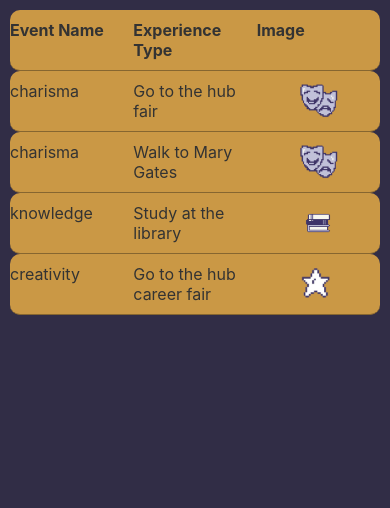
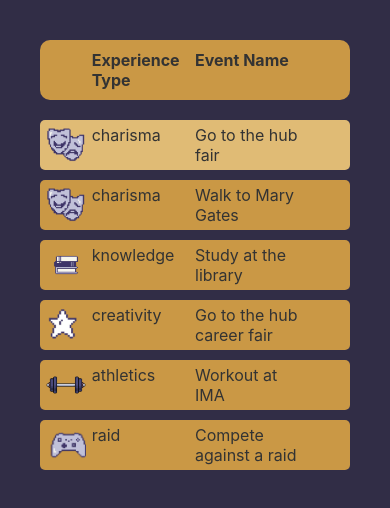
Before and after one commit to itsrobel/QuestForge, a React Native app in the folder native/: screen /TrackStory in a window 390 px wide. Shown: the top 508 px of the page. Built offline with nearby package versions, Linux system fonts and the light colour scheme.

Commit message:
changed table

```diff
--- a/native/App.js
+++ b/native/App.js
@@ -6,10 +6,15 @@ import {createNativeStackNavigator} from '@react-navigation/native-stack';
 import HomeScreen from './screens/HomeScreen';
 import Profile from './screens/Profile';
 import TrackStory from './screens/TrackStoryline';
+import WorldMap from './screens/WorldMap';
 const Stack = createNativeStackNavigator();
 
 export default function App() {
+
+
   return (
+
+
     <NavigationContainer>
       <Stack.Navigator initialRouteName="Home">
         <Stack.Screen
@@ -27,6 +32,11 @@ export default function App() {
           component={TrackStory} // Ensure this component is correctly defined in TrackStoryline.js
           options={{headerShown: false}}
         />
+         <Stack.Screen
+          name="WorldMap"
+          component={WorldMap} // Ensure this component is correctly defined in TrackStoryline.js
+          options={{headerShown: false}}
+        />
       </Stack.Navigator>
     </NavigationContainer>
 
--- a/native/screens/TrackStoryline.js
+++ b/native/screens/TrackStoryline.js
@@ -5,60 +5,84 @@ const raidImage = require('../assets/Controller icon.png'); // Replace with your
 const knowImage = require('../assets/books_icon.png'); // Replace with your actual image path
 const charImage = require('../assets/Drama Masks from Figma.png'); // Replace with your actual image path
 const creativityImage = require('../assets/Star icon.png'); // Replace with your actual image path
-
+const athlImage = require('../assets/dumbell_icon.png');
+const photImage = require('../assets/Camera icon.png');
 // Sample data for the table
 const tableData = [
   { id: '1', name: 'Go to the hub fair', type: 'charisma', status: 'current'},
   { id: '2', name: 'Walk to Mary Gates', type: 'charisma', status: 'past' },
   { id: '3', name: 'Study at the library', type: 'knowledge', status: 'past' },
-  { id: '3', name: 'Go to the hub career fair', type: 'creativity', status: 'past' },
+  { id: '4', name: 'Go to the hub career fair', type: 'creativity', status: 'past' },
+  { id: '5', name: 'Workout at IMA', type: 'athletics', status: 'past' },
+  { id: '6', name: 'Compete against a raid', type: 'raid', status: 'past' },
 ];
 
 const TrackStory = () => {
-  // Always return JSX from your component
     return (
       <ScrollView style={styles.container}>
         <View style={styles.tableContainer}>
           {/* Table Header */}
-      <View style={styles.tableRow}>
+          <View style={styles.tableHead}>
+            <Text style={[styles.imageCell, styles.headerCell]}></Text>
+            <Text style={[styles.tableCell, styles.headerCell]}>Experience Type</Text>
             <Text style={[styles.tableCell, styles.headerCell]}>Event Name</Text>
-        <Text style={[styles.tableCell, styles.headerCell]}>Experience Type</Text>
-        <Text style={[styles.tableCell, styles.headerCell]}>Image</Text>
+            <Text style={[styles.imageCell, styles.headerCell]}></Text>
           </View>
 
           {/* Table Rows */}
           {tableData.map((row) => (
-        <View key={row.id} style={styles.tableRow}>
-          <Text style={styles.tableCell}>{row.type}</Text>
-          <Text style={styles.tableCell}>{row.name}</Text>
+            <View key={row.id}
+             style={[styles.tableRow,
+                row.status === 'current' && styles.currentRow,
+                row.status === 'past' && styles.pastRow,
+              ]}
+            >
+
               <View style={styles.imageCell}>
                 {/* Conditionally render images based on type */}
                 {row.type === 'charisma' && <Image source={charImage} style={styles.image} />}
                 {row.type === 'knowledge' && <Image source={knowImage} style={styles.image} />}
                 {row.type === 'creativity' && <Image source={creativityImage} style={styles.image} />}
                 {row.type === 'raid' && <Image source={raidImage} style={styles.image} />}
+                {row.type === 'athletics' && <Image source={athlImage} style={styles.image} />}
               </View>
+              <Text style={styles.tableCell}>{row.type}</Text>
+              <Text style={styles.tableCell}>{row.name}</Text>
+              <View style={styles.imageCell}></View>
             </View>
+
           ))}
         </View>
       </ScrollView>
     );
   };
 
+
 // Styles for the table and cells
 const styles = StyleSheet.create({
   container: {
-    padding: 10,
+    padding: 40,
     backgroundColor: '#312D46',
+  },
+  tableHead:{
+
+    backgroundColor: '#CA9845',
+    flexDirection: 'row',
+    paddingVertical: 10,
+    borderBottomColor: '#866630',
+    paddingVertical: 10,
+    borderRadius: 10,
+    marginBottom:20,
   },
 
   tableRow: {
-     backgroundColor: '#CA9845',
+    // backgroundColor: '#CA9845',
+
     flexDirection: 'row',
-    borderBottomWidth: 1,
     borderBottomColor: '#866630',
-    paddingVertical: 10,
-    borderRadius: 10,
+    paddingVertical: 5,
+    borderRadius: 5,
+    marginBottom:10,
   },
   tableCell: {
     flex: 1,
@@ -70,7 +94,7 @@ const styles = StyleSheet.create({
     fontWeight: 'bold',
   },
   imageCell: {
-    flex: 1,
+    flex: 0.5,
     justifyContent: 'center',
     alignItems: 'center',
   },
@@ -79,6 +103,14 @@ const styles = StyleSheet.create({
     height: 40, // Proportional image height
     resizeMode: 'contain', // Maintain aspect ratio
   },
+  currentRow: {
+    backgroundColor: '#E0BB75', // Green for current events
+  },
+  pastRow: {
+    backgroundColor: '#CA9845', // Orange for past events
+  },
+
+
 });
 
 export default TrackStory;
```
Also changed, not shown: native/package.json (+5 -4 lines), 1 other file (tests, documents, lock files or other folders). Lines whose indentation alone changed are shown as unchanged.
